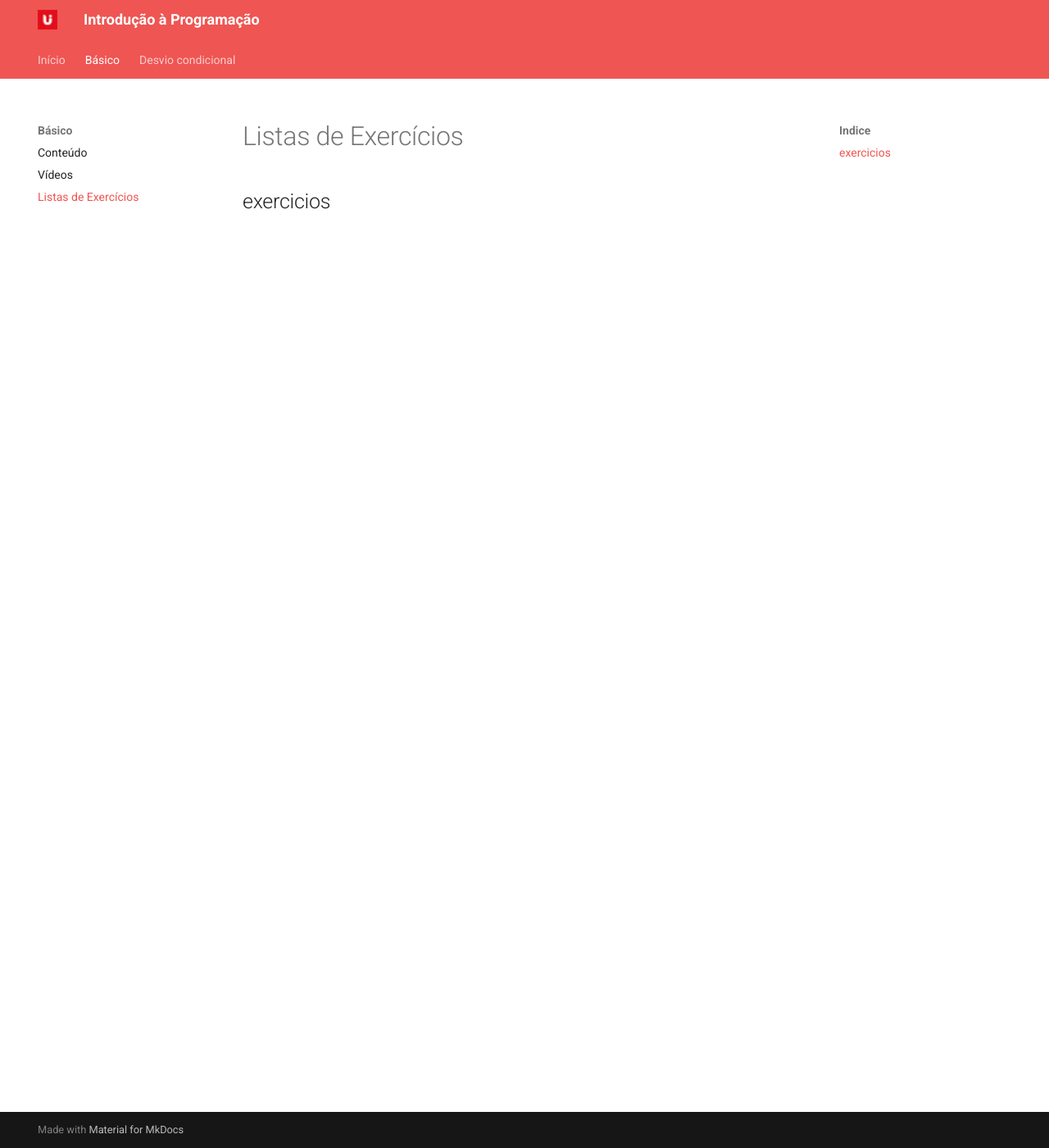
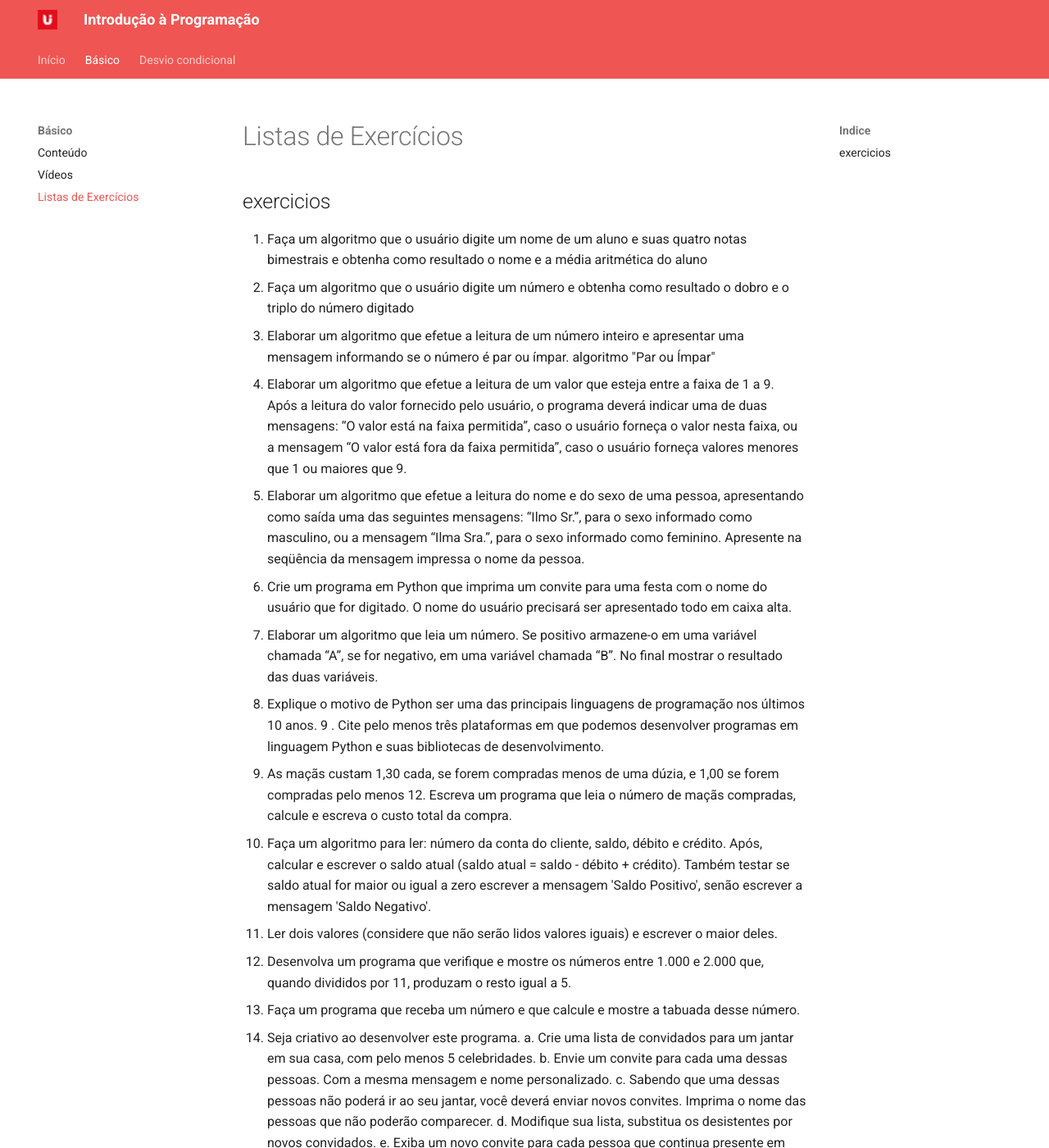
Before and after one commit to souzarogih/DocIntroductionProgramming, an MkDocs documentation site: the page built from docs/content/exercise_list.md, in a window 1280 px wide and 1400 px high. Shown: the whole window at 82% size. Built offline with MkDocs 1.6.1 and Material for MkDocs 9.7.7, drawn with Linux system fonts in a browser that asks for light colours; some of the changed text lies outside the part shown.

Commit message:
Foto e Perfil Luiz e Gabriel, Lista de exercicio

```diff
--- a/docs/content/exercise_list.md
+++ b/docs/content/exercise_list.md
@@ -1 +1,53 @@
 ## exercicios
+
+1. Faça um algoritmo que o usuário digite um nome de um aluno e suas quatro notas
+bimestrais e obtenha como resultado o nome e a média aritmética do aluno
+2. Faça um algoritmo que o usuário digite um número e obtenha como resultado o dobro e
+o triplo do número digitado
+3. Elaborar um algoritmo que efetue a leitura de um número inteiro e apresentar uma
+mensagem informando se o número é par ou ímpar.
+algoritmo "Par ou Ímpar"
+4. Elaborar um algoritmo que efetue a leitura de um valor que esteja entre a faixa de 1 a 9.
+Após a leitura do valor fornecido pelo usuário, o programa deverá indicar uma de duas
+mensagens: “O valor está na faixa permitida”, caso o usuário forneça o valor nesta faixa, ou
+a mensagem “O valor está fora da faixa permitida”, caso o usuário forneça valores menores
+que 1 ou maiores que 9.
+5. Elaborar um algoritmo que efetue a leitura do nome e do sexo de uma pessoa,
+apresentando como saída uma das seguintes mensagens: “Ilmo Sr.”, para o sexo informado
+como masculino, ou a mensagem “Ilma Sra.”, para o sexo informado como feminino.
+Apresente na seqüência da mensagem impressa o nome da pessoa.
+6. Crie um programa em Python que imprima um convite para uma festa com o nome do
+usuário que for digitado. O nome do usuário precisará ser apresentado todo em caixa alta.
+7. Elaborar um algoritmo que leia um número. Se positivo armazene-o em uma variável
+chamada “A”, se for negativo, em uma variável chamada “B”. No final mostrar o resultado
+das duas variáveis.
+8. Explique o motivo de Python ser uma das principais linguagens de programação nos
+últimos 10 anos.
+9 . Cite pelo menos três plataformas em que podemos desenvolver programas em
+linguagem Python e suas bibliotecas de desenvolvimento.
+10. As maçãs custam 1,30 cada, se forem compradas menos de uma dúzia, e 1,00 se forem
+compradas pelo menos 12. Escreva um programa que leia o número de maçãs compradas,
+calcule e escreva o custo total da compra.
+11. Faça um algoritmo para ler: número da conta do cliente, saldo, débito e crédito. Após,
+calcular e escrever o saldo atual (saldo atual = saldo - débito + crédito). Também testar se
+saldo atual for maior ou igual a zero escrever a mensagem 'Saldo Positivo', senão escrever
+a mensagem 'Saldo Negativo'.
+12. Ler dois valores (considere que não serão lidos valores iguais) e escrever o maior deles.
+13. Desenvolva um programa que verifique e mostre os números entre 1.000 e 2.000 que,
+quando divididos por 11, produzam o resto igual a 5.
+14. Faça um programa que receba um número e que calcule e mostre a tabuada desse
+número.
+15. Seja criativo ao desenvolver este programa.
+a. Crie uma lista de convidados para um jantar em sua casa, com pelo menos 5
+celebridades.
+b. Envie um convite para cada uma dessas pessoas. Com a mesma mensagem
+e nome personalizado.
+c. Sabendo que uma dessas pessoas não poderá ir ao seu jantar, você deverá
+enviar novos convites. Imprima o nome das pessoas que não poderão
+comparecer.
+d. Modifique sua lista, substitua os desistentes por novos convidados.
+e. Exiba um novo convite para cada pessoa que continua presente em sua lista.
+16. Faça um cadastro de usuários com nome, idade e email, utilizando apenas o que você
+aprendeu até agora.
+17. Escreva um programa que solicite ao usuário um número inteiro positivo e calcule a soma de todos os números de 1 até o número fornecido utilizando um loop de repetição.
+18. Crie uma função chamada "imprimir_multiplos" que receba dois parâmetros: um número inteiro e um número limite. A função deve imprimir todos os múltiplos do primeiro número até o limite fornecido.
```
Also changed, not shown: docs/presentation/students.md (+4 -4 lines).
